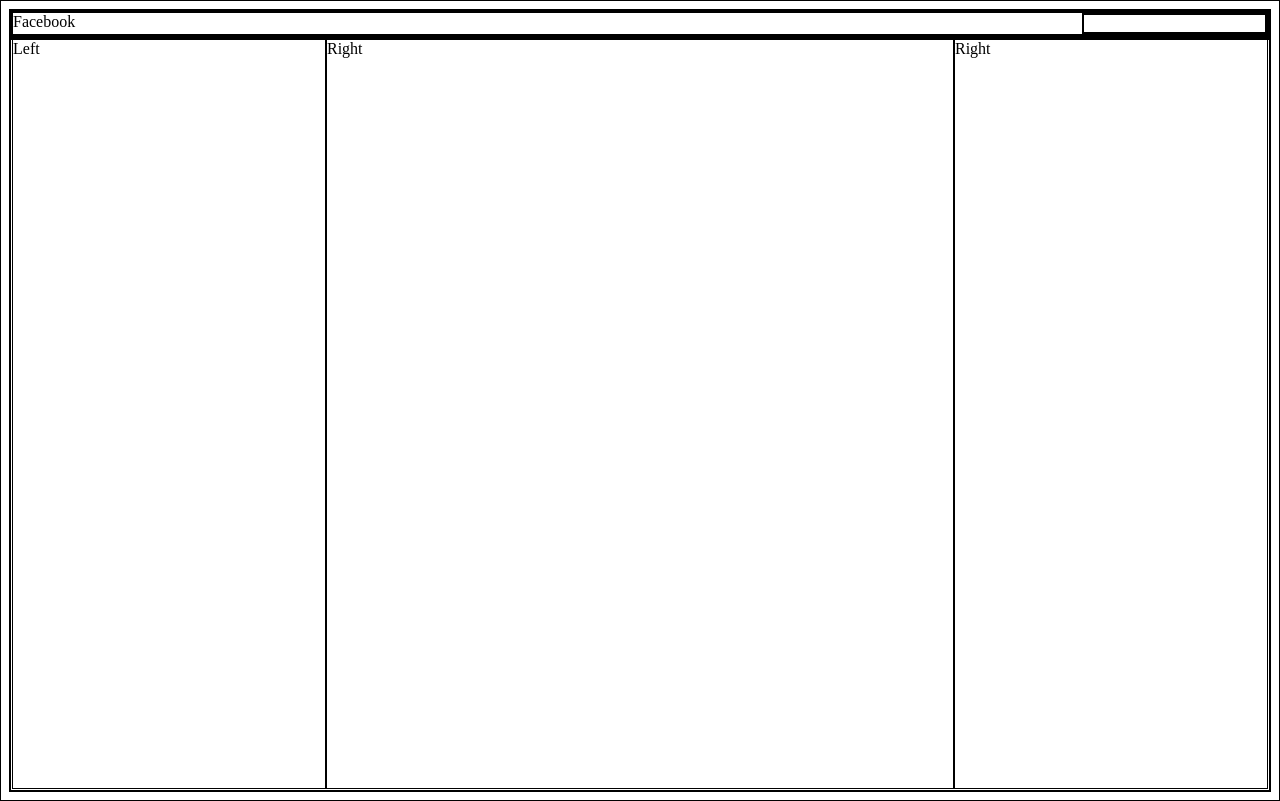
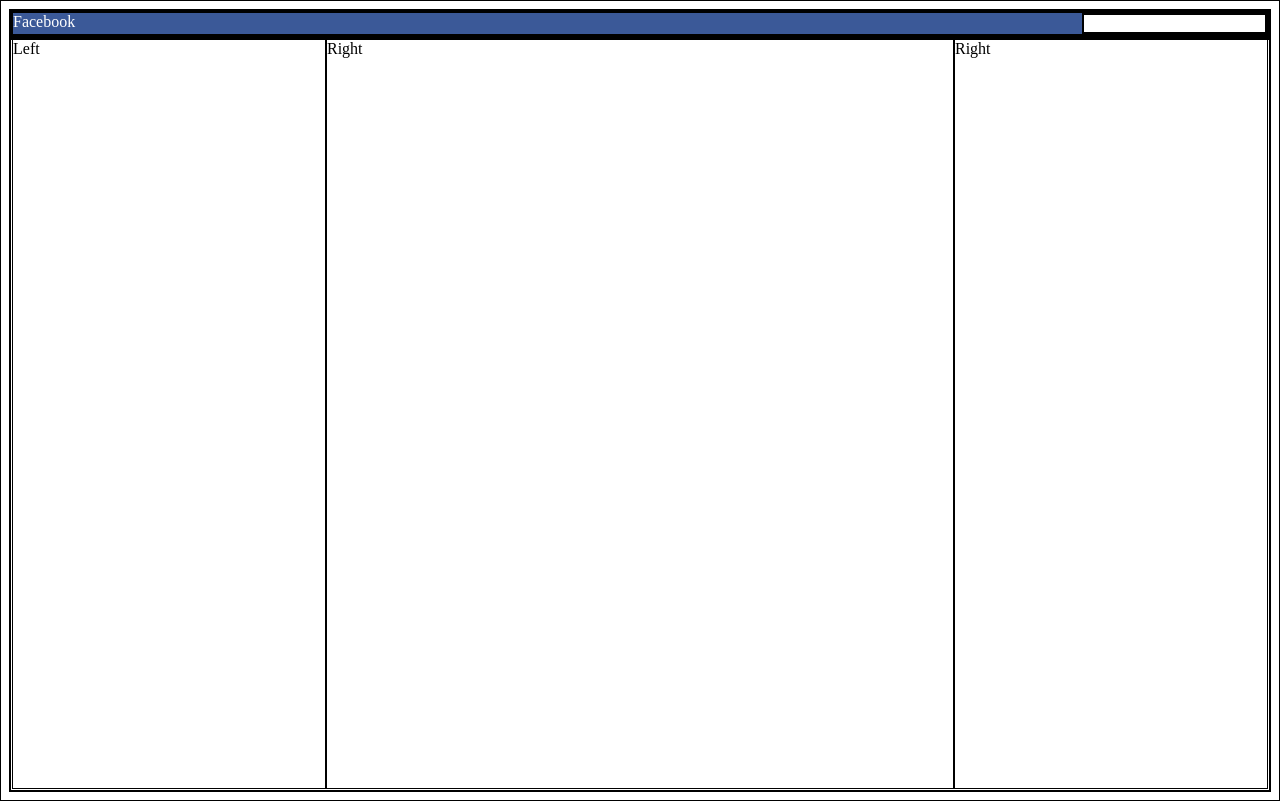
Before and after one commit to WilleniumFalcon91/More-Grid-Practice, a plain HTML site: page index.html in a window 1280 px wide. Drawn offline with Linux system fonts and the light colour scheme.

Commit message:
adds color to top row

```diff
--- a/stylesheets/main.css
+++ b/stylesheets/main.css
@@ -11,6 +11,8 @@ html {
 .row {
     display: flex;
     justify-content: space-between;
+    background-color: #3B5998;
+    color: white;
 }
 
 .search-area {
```
